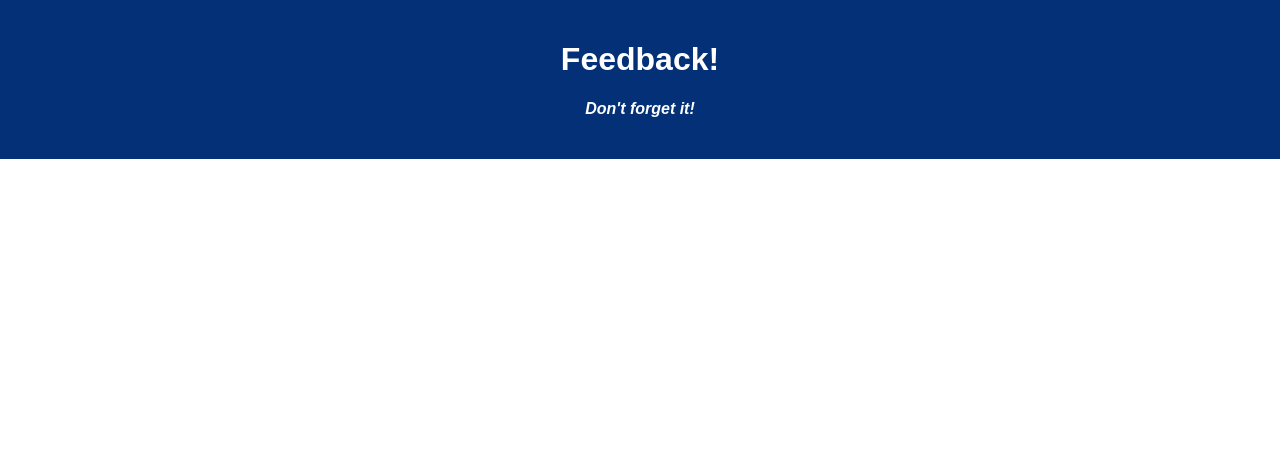
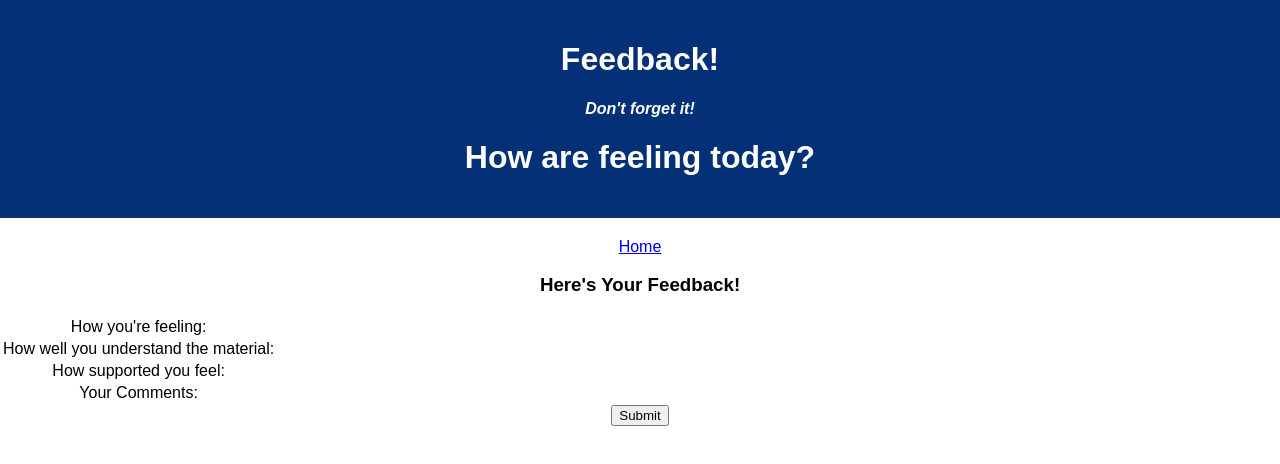
Before and after one commit to mahamudadn/redux-feedback-loop, a React (Create React App) app: page /#/review in a window 1280 px wide. Shown: the top 464 px of the page. Built offline with nearby package versions, Linux system fonts and the light colour scheme.

Commit message:
worked on   src/components/CommentInput/         src/components/FeelingInput/         src/components/Review/         src/components/SupportInput/         src/components/UnderstandingInput/ components

```diff
--- a/package.json
+++ b/package.json
@@ -9,8 +9,11 @@
     "pg": "^8.2.1",
     "react": "^18.2.0",
     "react-dom": "^18.2.0",
+    "react-redux": "^7.2.9",
     "react-router-dom": "^5.3.4",
-    "react-scripts": "^5.0.1"
+    "react-scripts": "^5.0.1",
+    "redux": "^4.2.1",
+    "redux-logger": "^3.0.6"
   },
   "devDependencies": {
     "nodemon": "^1.18.5"
--- a/src/components/App/App.jsx
+++ b/src/components/App/App.jsx
@@ -1,6 +1,12 @@
 import React from 'react';
 import axios from 'axios';
+import {HashRouter as Router, Route, Link} from 'react-router-dom'
 import './App.css';
+import FeelingInput from '../FeelingInput/FeelingInput';
+import UnderstandingInput from '../UnderstandingInput/UnderstandingInput';
+import SupportInput from '../SupportInput/SupportInput'
+import CommentInput from '../CommentInput/CommentInput'
+import Review from '../Review/Review'
 
 function App() {
 
@@ -9,9 +15,49 @@ function App() {
       <header className='App-header'>
         <h1 className='App-title'>Feedback!</h1>
         <h4>Don't forget it!</h4>
+        <h1>How are feeling today? </h1>
       </header>
+
+      <form>
+      <Router>
+        <Link to='/'>Home</Link>
+        <Route exact path='/'>
+          <FeelingInput/>
+        </Route>
+
+        <Route exact path='/Understanding'>
+          <UnderstandingInput/>
+        </Route>
+
+        <Route exact path='/Support'>
+          <SupportInput/>
+
+
+        </Route>
+
+        <Route exact path='/comment'>
+
+          <CommentInput/>
+        </Route>
+
+        <Route exact path='/review'>
+          <Review/>
+
+
+        </Route>
+
+
+      </Router>
+      </form>
     </div>
   );
 }
 
+
+
+
+
+
+
+
 export default App;
--- /dev/null
+++ b/src/components/CommentInput/CommentInput.jsx
@@ -0,0 +1,41 @@
+import { useState } from "react";
+import { useDispatch } from "react-redux";
+import { useHistory } from "react-router-dom";
+
+
+function CommentInput() {
+
+    const dispatch = useDispatch();
+    const History = useHistory();
+    const [comment, setComment] = useState(0)
+
+    const handleComment = () => {
+        dispatch({
+            type:'GET_COMMENT',
+            payload: comment
+        })
+        History.push('/review')
+    }
+
+
+
+
+    return(
+        <>
+
+        <div>
+        <h3>Any Comments you want to leave?</h3>
+                <label htmlFor="comment">Enter Comments Here!</label>
+                <input
+                    type="text"
+                    name="comment"
+                    onChange={(event) => setComment(event.target.value)}
+                ></input>
+                <button onClick={handleComment}>Next</button>
+        </div>
+        </>
+    )
+
+}
+
+export default CommentInput;
--- /dev/null
+++ b/src/components/FeelingInput/FeelingInput.jsx
@@ -0,0 +1,44 @@
+import { useState } from "react";
+import { useDispatch } from "react-redux";
+import { useHistory } from "react-router-dom";
+
+function FeelingInput() {
+
+    const dispatch = useDispatch();
+    const History = useHistory()
+    const [feeling, setFeeling] = useState(0)
+
+
+    const handleFeeling = () => {
+        console.log('value of feeling is', feeling);
+        dispatch({
+            type: 'GET_FEELING',
+            payload: feeling
+        })
+
+        History.push('/Understanding')
+    }
+    return (
+        <>
+        <div>
+            <h3>How are you Feeling today?</h3>
+            <label htmlFor="Feeling">  Number between 1 and 5</label>
+            <input
+
+                type="number"
+                name="Feeling"
+                min="1"
+                max="5"
+                onChange={(event) => setFeeling(event.target.value)}
+            ></input>
+            <button onClick={handleFeeling}>Next</button>
+        </div>
+
+        </>
+    )
+
+}
+
+
+
+export default FeelingInput;
--- /dev/null
+++ b/src/components/Review/Review.jsx
@@ -0,0 +1,77 @@
+import axios from "axios";
+import { useState } from "react";
+import { useDispatch, useSelector } from "react-redux";
+import { useHistory } from "react-router-dom";
+
+
+function Review() {
+
+
+
+
+
+
+    const History = useHistory();
+    const dispatch = useDispatch();
+    const feelingReducer = useSelector(store => store.feelingReducer)
+    const understandingReducer = useSelector(store => store.understandingReducer)
+    const supportReducer = useSelector(store => store.supportReducer)
+    const commentReducer = useSelector(store => store.commentReducer)
+
+
+
+
+
+    const handleSubmit = (event) => {
+        console.log('feedback to send is feedbackreview');
+
+        axios.post('/feedback', {
+            feeling:feelingReducer,
+            understanding:understandingReducer,
+            support:supportReducer,
+            comments:commentReducer
+        })
+        .then (response => {
+            // History.push('/success')
+
+        })
+    }
+
+
+
+    return (
+        <div>
+            <h3>Here's Your Feedback!</h3>
+            <table>
+                <tbody>
+                    <tr >
+                        <td>How you're feeling:</td>
+                        <td>{feelingReducer}</td>
+
+                    </tr>
+                    <tr >
+                        <td>How well you understand the material:</td>
+                        <td>{understandingReducer}</td>
+
+                    </tr>
+                    <tr >
+                        <td>How supported you feel:</td>
+                        <td>{supportReducer}</td>
+
+                    </tr>
+                    <tr >
+                        <td>Your Comments:</td>
+                        <td>{commentReducer}</td>
+                    </tr>
+                </tbody>
+            </table>
+            <button onClick={handleSubmit}>Submit</button>
+        </div>
+    )
+
+
+
+
+}
+
+export default Review;
--- /dev/null
+++ b/src/components/SupportInput/SupportInput.jsx
@@ -0,0 +1,44 @@
+import { useState } from "react";
+import { useDispatch } from "react-redux";
+import { useHistory } from "react-router-dom";
+
+
+function SupportInput() {
+
+    const dispatch = useDispatch();
+    const History = useHistory();
+    const [support, setSupport] = useState(0)
+
+    const handleSupport = () => {
+        dispatch({
+            type:'GET_SUPPORT',
+            payload: support
+        })
+        History.push('/comment')
+    }
+
+
+
+
+    return(
+        <>
+
+        <div>
+            <h3>How well are you being Supported?</h3>
+            <label htmlFor="Support">  Number between 1 and 5</label>
+            <input
+
+                type="number"
+                name="Support"
+                min="1"
+                max="5"
+                onChange={(event) => setSupport(event.target.value)}
+            ></input>
+            <button onClick={handleSupport}>Next</button>
+        </div>
+        </>
+    )
+
+}
+
+export default SupportInput;
--- /dev/null
+++ b/src/components/UnderstandingInput/UnderstandingInput.jsx
@@ -0,0 +1,47 @@
+import { useState } from "react";
+import { useDispatch } from "react-redux";
+import { useHistory } from "react-router-dom";
+
+
+
+
+function UnderstandingInput() {
+
+const dispatch = useDispatch();
+const History = useHistory()
+const [Understanding, setUnderstanding] = useState(0)
+
+const handleUnderstanding = () => {
+    dispatch({
+        type:'GET_UNDERSTANDING',
+        payload: Understanding
+    })
+    History.push('/Support')
+}
+
+
+
+
+
+    return(
+        <>
+        <div>
+            <h3>How well are you Understanding the content?</h3>
+            <label htmlFor="understanding">  Number between 1 and 5</label>
+            <input
+
+                type="number"
+                name="understanding"
+                min="1"
+                max="5"
+                onChange={(event) => setUnderstanding(event.target.value)}
+            ></input>
+            <button onClick={handleUnderstanding}>Next</button>
+        </div>
+
+        </>
+    )
+
+}
+
+export default UnderstandingInput
--- a/src/index.js
+++ b/src/index.js
@@ -2,10 +2,68 @@ import React from 'react';
 import ReactDOM from 'react-dom/client';
 import './index.css';
 import App from './components/App/App';
+import {createStore , combineReducers, applyMiddleware} from 'redux';
+import logger from 'redux-logger';
+import {Provider} from 'react-redux';
+
+
+//Reducer
+
+
+const feelingReducer = (state = [], action) => {
+  if (action.type === 'GET_FEELING') {
+      return [...state,  action.payload]
+  }
+  return state;
+}
+
+
+const understandingReducer = (state = [], action) => {
+    if (action.type === 'GET_UNDERSTANDING') {
+        return [...state,  action.payload]
+    }
+    return state;
+}
+
+
+
+const supportReducer = (state = [], action) => {
+  if (action.type === 'GET_SUPPORT') {
+      return [...state,  action.payload]
+  }
+  return state;
+}
+
+
+const commentReducer = (state = [], action) => {
+  if (action.type === 'GET_COMMENT') {
+      return [...state,  action.payload]
+  }
+  return state;
+}
+
+
+
+
+//Store
+const storeInstance = createStore(
+    combineReducers({
+      feelingReducer,
+      understandingReducer,
+      supportReducer,
+      commentReducer
+
+
+    }),
+    applyMiddleware(logger)
+);
+
 
 const root = ReactDOM.createRoot(document.getElementById('root'));
 root.render(
-    <React.StrictMode>
-        <App />
-    </React.StrictMode>
+  <React.StrictMode>
+    <Provider store={storeInstance}>
+      <App />
+    </Provider>
+  </React.StrictMode>
 );
```
Also changed, not shown: 1 other file (tests, documents, lock files or other folders).
